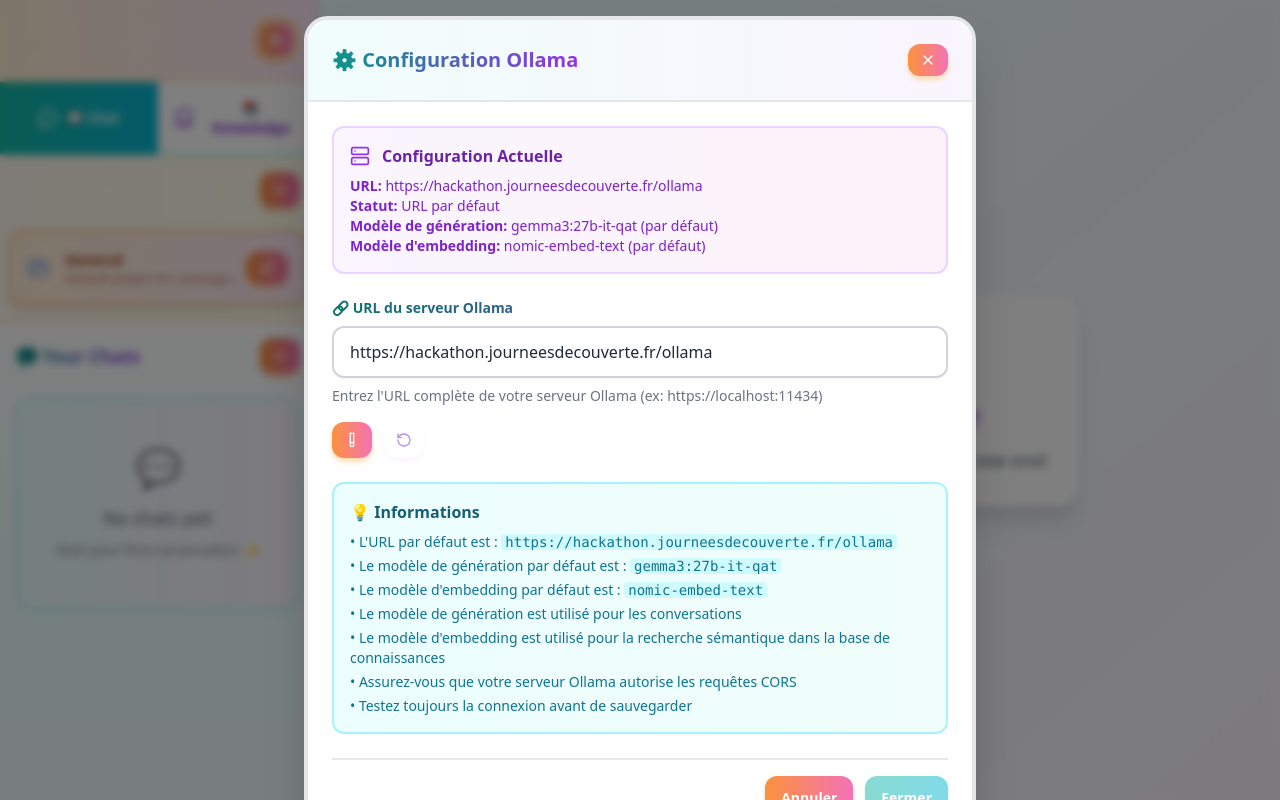
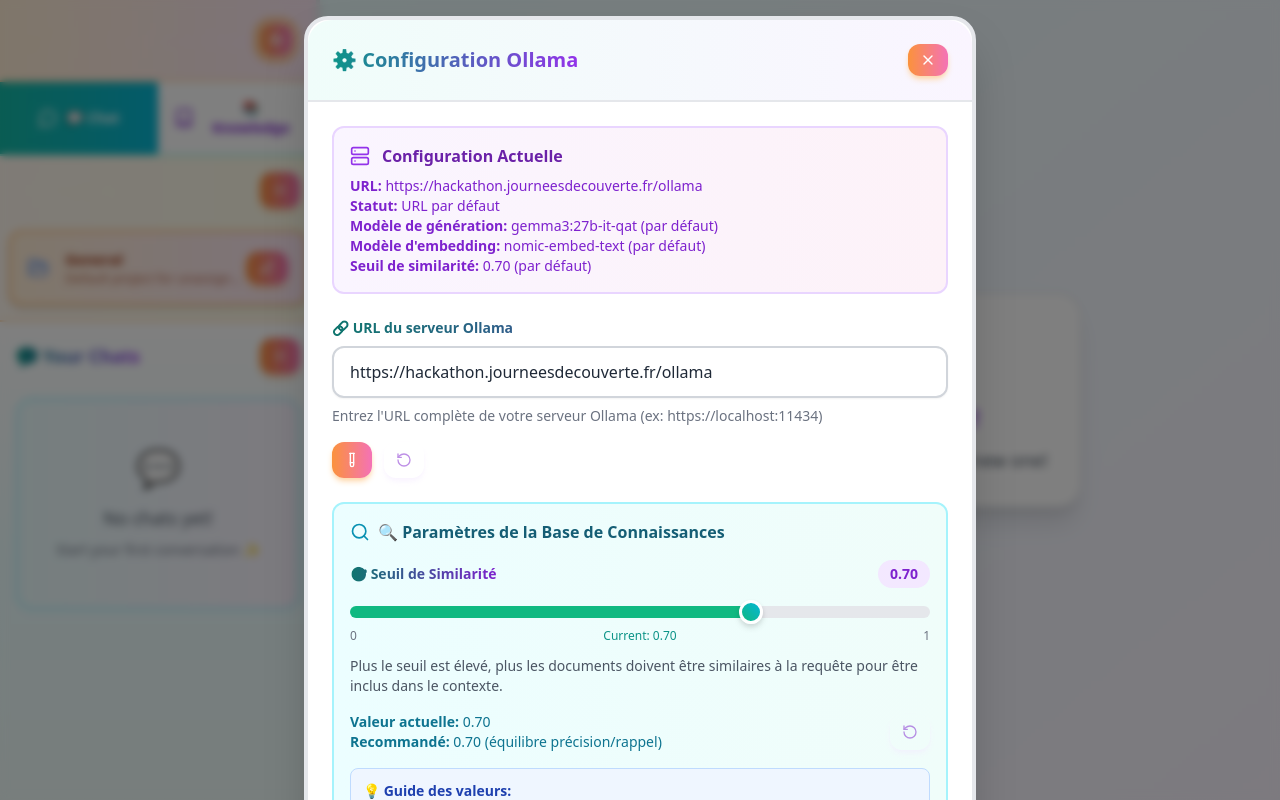
Before and after one commit to martinobettucci/hackathon-llm-chat, a React (Vite) app: page / in a window 1280 px wide. Both pictures are taken after a click on the button "Configuration Ollama". Built offline with nearby package versions, Linux system fonts and the light colour scheme; what ollama would draw is missing.

Commit message:
Add Similarity Threshold Slider Parameter

```diff
--- a/src/components/Settings/OllamaSettingsModal.tsx
+++ b/src/components/Settings/OllamaSettingsModal.tsx
@@ -1,8 +1,9 @@
 import React, { useState, useEffect } from 'react';
-import { Server, TestTube, RotateCcw, CheckCircle, XCircle, Loader2, Bot, Zap } from 'lucide-react';
+import { Server, TestTube, RotateCcw, CheckCircle, XCircle, Loader2, Bot, Zap, Search } from 'lucide-react';
 import { Modal } from '../UI/Modal';
 import { Input } from '../UI/Input';
 import { Button } from '../UI/Button';
+import { Slider } from '../UI/Slider';
 import { ModelSelector } from './ModelSelector';
 import {
   getCurrentOllamaHost,
@@ -21,6 +22,13 @@ import {
   getDefaultEmbeddingModel,
   OllamaService
 } from '../../services/ollama';
+import {
+  getSimilarityThreshold,
+  setSimilarityThreshold,
+  getDefaultSimilarityThreshold,
+  isUsingDefaultSimilarityThreshold,
+  resetSimilarityThreshold
+} from '../../services/settingsService';
 
 interface OllamaSettingsModalProps {
   isOpen: boolean;
@@ -37,6 +45,7 @@ export function OllamaSettingsModal({ isOpen, onClose }: OllamaSettingsModalProp
   const [customUrl, setCustomUrl] = useState('');
   const [selectedGenerationModelState, setSelectedGenerationModelState] = useState<string | null>(null);
   const [selectedEmbeddingModelState, setSelectedEmbeddingModelState] = useState<string | null>(null);
+  const [similarityThreshold, setSimilarityThresholdState] = useState(0.7);
   const [availableGenerationModels, setAvailableGenerationModels] = useState<string[]>([]);
   const [availableEmbeddingModels, setAvailableEmbeddingModels] = useState<string[]>([]);
   const [isTesting, setIsTesting] = useState(false);
@@ -48,9 +57,12 @@ export function OllamaSettingsModal({ isOpen, onClose }: OllamaSettingsModalProp
       const currentHost = getCurrentOllamaHost();
       const currentGenerationModel = getSelectedGenerationModel();
       const currentEmbeddingModel = getSelectedEmbeddingModel();
+      const currentSimilarityThreshold = getSimilarityThreshold();
+
       setCustomUrl(currentHost);
       setSelectedGenerationModelState(currentGenerationModel);
       setSelectedEmbeddingModelState(currentEmbeddingModel);
+      setSimilarityThresholdState(currentSimilarityThreshold);
       setTestResult(null);
       setHasUnsavedChanges(false);
       setAvailableGenerationModels([]);
@@ -65,6 +77,11 @@ export function OllamaSettingsModal({ isOpen, onClose }: OllamaSettingsModalProp
     setTestResult(null);
     setAvailableGenerationModels([]);
     setAvailableEmbeddingModels([]);
+  };
+
+  const handleSimilarityThresholdChange = (value: number) => {
+    setSimilarityThresholdState(value);
+    setHasUnsavedChanges(true);
   };
 
   const handleTestConnection = async () => {
@@ -131,10 +148,18 @@ export function OllamaSettingsModal({ isOpen, onClose }: OllamaSettingsModalProp
     clearSelectedEmbeddingModel();
   };
 
+  const handleResetSimilarityThresholdToDefault = () => {
+    const defaultThreshold = getDefaultSimilarityThreshold();
+    setSimilarityThresholdState(defaultThreshold);
+    resetSimilarityThreshold();
+    setHasUnsavedChanges(true);
+  };
+
   const handleSave = async () => {
     if (!customUrl.trim()) return;
 
     setOllamaHost(customUrl.trim());
+    setSimilarityThreshold(similarityThreshold);
     setHasUnsavedChanges(false);
 
     // Clear any previous test results when saving
@@ -146,8 +171,12 @@ export function OllamaSettingsModal({ isOpen, onClose }: OllamaSettingsModalProp
 
   const handleResetToDefault = () => {
     const defaultHost = getDefaultOllamaHost();
+    const defaultThreshold = getDefaultSimilarityThreshold();
+
     setCustomUrl(defaultHost);
+    setSimilarityThresholdState(defaultThreshold);
     setOllamaHost(defaultHost);
+    resetSimilarityThreshold();
     setHasUnsavedChanges(false);
     setTestResult(null);
     setAvailableGenerationModels([]);
@@ -184,6 +213,8 @@ export function OllamaSettingsModal({ isOpen, onClose }: OllamaSettingsModalProp
     return 'border-gray-300 bg-gray-50';
   };
 
+  const hasSettingsChanges = hasUnsavedChanges || (similarityThreshold !== getSimilarityThreshold());
+
   return (
     <Modal isOpen={isOpen} onClose={handleClose} title="⚙️ Configuration Ollama" size="lg">
       <div className="space-y-6">
@@ -204,6 +235,9 @@ export function OllamaSettingsModal({ isOpen, onClose }: OllamaSettingsModalProp
           </p>
           <p className="text-sm text-purple-700">
             <strong>Modèle d'embedding:</strong> {selectedEmbeddingModelState || `${getDefaultEmbeddingModel()} (par défaut)`}
+          </p>
+          <p className="text-sm text-purple-700">
+            <strong>Seuil de similarité:</strong> {similarityThreshold.toFixed(2)} {isUsingDefaultSimilarityThreshold() ? '(par défaut)' : '(personnalisé)'}
           </p>
         </div>
 
@@ -234,9 +268,9 @@ export function OllamaSettingsModal({ isOpen, onClose }: OllamaSettingsModalProp
               size="sm"
               icon={RotateCcw}
               onClick={handleResetToDefault}
-              disabled={isUsingDefaultHost() && !hasUnsavedChanges}
+              disabled={isUsingDefaultHost() && isUsingDefaultSimilarityThreshold() && !hasUnsavedChanges}
             >
-              Réinitialiser
+              Réinitialiser tout
             </Button>
           </div>
         </div>
@@ -259,6 +293,55 @@ export function OllamaSettingsModal({ isOpen, onClose }: OllamaSettingsModalProp
             </div>
           </div>
         )}
+
+        {/* Knowledge Base Settings */}
+        <div className="bg-gradient-to-r from-cyan-50 to-teal-50 rounded-xl p-4 border-2 border-cyan-200">
+          <div className="flex items-center space-x-2 mb-4">
+            <Search className="w-5 h-5 text-cyan-600" />
+            <h4 className="font-semibold text-cyan-800">🔍 Paramètres de la Base de Connaissances</h4>
+          </div>
+
+          <div className="space-y-4">
+            <Slider
+              label="🎯 Seuil de Similarité"
+              value={similarityThreshold}
+              onChange={handleSimilarityThresholdChange}
+              min={0}
+              max={1}
+              step={0.01}
+              hint="Plus le seuil est élevé, plus les documents doivent être similaires à la requête pour être inclus dans le contexte."
+            />
+
+            <div className="flex items-center justify-between text-sm">
+              <div className="text-cyan-700">
+                <p><strong>Valeur actuelle:</strong> {similarityThreshold.toFixed(2)}</p>
+                <p><strong>Recommandé:</strong> 0.70 (équilibre précision/rappel)</p>
+              </div>
+
+              <Button
+                variant="ghost"
+                size="sm"
+                icon={RotateCcw}
+                onClick={handleResetSimilarityThresholdToDefault}
+                disabled={isUsingDefaultSimilarityThreshold()}
+              >
+                Par défaut
+              </Button>
+            </div>
+
+            <div className="bg-blue-50 border border-blue-200 rounded-lg p-3">
+              <p className="text-blue-800 text-sm">
+                <strong>💡 Guide des valeurs:</strong>
+              </p>
+              <ul className="text-blue-700 text-xs mt-1 space-y-1">
+                <li>• <strong>0.80-1.00:</strong> Très strict - seuls les documents très similaires</li>
+                <li>• <strong>0.70-0.79:</strong> Équilibré - bon compromis (recommandé)</li>
+                <li>• <strong>0.50-0.69:</strong> Souple - plus de documents, moins de précision</li>
+                <li>• <strong>0.00-0.49:</strong> Très souple - beaucoup de bruit</li>
+              </ul>
+            </div>
+          </div>
+        </div>
 
         {/* Model Selection */}
         {testResult?.success && (
@@ -304,8 +387,10 @@ export function OllamaSettingsModal({ isOpen, onClose }: OllamaSettingsModalProp
             <li>• L'URL par défaut est : <code className="bg-cyan-100 px-1 rounded">{getDefaultOllamaHost()}</code></li>
             <li>• Le modèle de génération par défaut est : <code className="bg-cyan-100 px-1 rounded">{getDefaultGenerationModel()}</code></li>
             <li>• Le modèle d'embedding par défaut est : <code className="bg-cyan-100 px-1 rounded">{getDefaultEmbeddingModel()}</code></li>
+            <li>• Le seuil de similarité par défaut est : <code className="bg-cyan-100 px-1 rounded">{getDefaultSimilarityThreshold()}</code></li>
             <li>• Le modèle de génération est utilisé pour les conversations</li>
             <li>• Le modèle d'embedding est utilisé pour la recherche sémantique dans la base de connaissances</li>
+            <li>• Le seuil de similarité détermine quels documents sont inclus dans le contexte</li>
             <li>• Assurez-vous que votre serveur Ollama autorise les requêtes CORS</li>
             <li>• Testez toujours la connexion avant de sauvegarder</li>
           </ul>
@@ -318,9 +403,9 @@ export function OllamaSettingsModal({ isOpen, onClose }: OllamaSettingsModalProp
           </Button>
           <Button
             onClick={handleSave}
-            disabled={!customUrl.trim() || (!hasUnsavedChanges && !testResult?.success)}
+            disabled={!customUrl.trim() || (!hasSettingsChanges && !testResult?.success)}
           >
-            {hasUnsavedChanges ? 'Sauvegarder et tester' : 'Fermer'}
+            {hasSettingsChanges ? 'Sauvegarder et tester' : 'Fermer'}
           </Button>
         </div>
       </div>
--- /dev/null
+++ b/src/components/UI/Slider.tsx
@@ -0,0 +1,111 @@
+import React from 'react';
+
+interface SliderProps {
+  label: string;
+  value: number;
+  onChange: (value: number) => void;
+  min: number;
+  max: number;
+  step: number;
+  unit?: string;
+  hint?: string;
+  className?: string;
+}
+
+export function Slider({
+  label,
+  value,
+  onChange,
+  min,
+  max,
+  step,
+  unit = '',
+  hint,
+  className = ''
+}: SliderProps) {
+  const percentage = ((value - min) / (max - min)) * 100;
+
+  return (
+    <div className={`space-y-3 ${className}`}>
+      <div className="flex items-center justify-between">
+        <label className="block text-sm font-semibold text-transparent bg-gradient-to-r from-teal-700 to-purple-700 bg-clip-text">
+          {label}
+        </label>
+        <span className="text-sm font-bold text-purple-700 bg-purple-100 px-3 py-1 rounded-full">
+          {value.toFixed(2)}{unit}
+        </span>
+      </div>
+
+      <div className="relative">
+        <input
+          type="range"
+          min={min}
+          max={max}
+          step={step}
+          value={value}
+          onChange={(e) => onChange(parseFloat(e.target.value))}
+          className="
+            w-full h-3 bg-gradient-to-r from-gray-200 to-gray-300 rounded-lg appearance-none cursor-pointer
+            focus:outline-none focus:ring-4 focus:ring-teal-200
+            slider-thumb
+          "
+          style={{
+            background: `linear-gradient(to right,
+              #10b981 0%,
+              #10b981 ${percentage}%,
+              #e5e7eb ${percentage}%,
+              #e5e7eb 100%)`
+          }}
+        />
+
+        {/* Value indicators */}
+        <div className="flex justify-between text-xs text-gray-500 mt-1">
+          <span>{min}{unit}</span>
+          <span className="text-teal-600 font-medium">Current: {value.toFixed(2)}{unit}</span>
+          <span>{max}{unit}</span>
+        </div>
+      </div>
+
+      {hint && (
+        <p className="text-sm text-gray-600 font-medium mt-2">
+          {hint}
+        </p>
+      )}
+
+      <style jsx>{`
+        .slider-thumb::-webkit-slider-thumb {
+          appearance: none;
+          width: 24px;
+          height: 24px;
+          border-radius: 50%;
+          background: linear-gradient(45deg, #10b981, #06b6d4);
+          cursor: pointer;
+          border: 3px solid white;
+          box-shadow: 0 4px 6px rgba(0, 0, 0, 0.1), 0 2px 4px rgba(0, 0, 0, 0.06);
+          transition: all 0.2s ease;
+        }
+
+        .slider-thumb::-webkit-slider-thumb:hover {
+          transform: scale(1.1);
+          box-shadow: 0 6px 12px rgba(0, 0, 0, 0.15), 0 4px 8px rgba(0, 0, 0, 0.1);
+        }
+
+        .slider-thumb::-moz-range-thumb {
+          width: 24px;
+          height: 24px;
+          border-radius: 50%;
+          background: linear-gradient(45deg, #10b981, #06b6d4);
+          cursor: pointer;
+          border: 3px solid white;
+          box-shadow: 0 4px 6px rgba(0, 0, 0, 0.1), 0 2px 4px rgba(0, 0, 0, 0.06);
+          transition: all 0.2s ease;
+        }
+
+        .slider-thumb::-moz-range-thumb:hover {
+          transform: scale(1.1);
+          box-shadow: 0 6px 12px rgba(0, 0, 0, 0.15), 0 4px 8px rgba(0, 0, 0, 0.1);
+        }
+      `}</style>
+    </div>
+  );
+}
--- /dev/null
+++ b/src/services/settingsService.ts
@@ -0,0 +1,47 @@
+const SIMILARITY_THRESHOLD_KEY = 'similarity_threshold';
+const DEFAULT_SIMILARITY_THRESHOLD = 0.7;
+
+export function getSimilarityThreshold(): number {
+  try {
+    const stored = localStorage.getItem(SIMILARITY_THRESHOLD_KEY);
+    if (stored !== null) {
+      const parsed = parseFloat(stored);
+      if (!isNaN(parsed) && parsed >= 0 && parsed <= 1) {
+        return parsed;
+      }
+    }
+  } catch (error) {
+    console.error('Error getting similarity threshold:', error);
+  }
+  return DEFAULT_SIMILARITY_THRESHOLD;
+}
+
+export function setSimilarityThreshold(threshold: number): void {
+  try {
+    // Validate threshold is between 0 and 1
+    if (threshold < 0 || threshold > 1 || isNaN(threshold)) {
+      throw new Error('Similarity threshold must be between 0 and 1');
+    }
+    localStorage.setItem(SIMILARITY_THRESHOLD_KEY, threshold.toString());
+  } catch (error) {
+    console.error('Error setting similarity threshold:', error);
+    throw error;
+  }
+}
+
+export function getDefaultSimilarityThreshold(): number {
+  return DEFAULT_SIMILARITY_THRESHOLD;
+}
+
+export function isUsingDefaultSimilarityThreshold(): boolean {
+  const current = getSimilarityThreshold();
+  return current === DEFAULT_SIMILARITY_THRESHOLD;
+}
+
+export function resetSimilarityThreshold(): void {
+  try {
+    localStorage.removeItem(SIMILARITY_THRESHOLD_KEY);
+  } catch (error) {
+    console.error('Error resetting similarity threshold:', error);
+  }
+}
--- a/src/services/strategyEngine.ts
+++ b/src/services/strategyEngine.ts
@@ -11,6 +11,7 @@ import {
 } from '../schema';
 import { OllamaService } from './ollama';
 import { db } from '../utils/database';
+import { getSimilarityThreshold } from './settingsService';
 
 // Task status system
 export interface StrategyTask {
@@ -532,11 +533,14 @@ async function retrieveRelevantDocuments(
   userQuery: string,
   projectId: string,
   taskManager: StrategyTaskManager,
-  topK: number = 3,
-  similarityThreshold: number = 0.7
+  topK: number = 3
 ): Promise<{ documents: any[], contextInfo: string }> {
   try {
     taskManager.startTask('retrieve', 'Recherche de documents pertinents...');
+
+    // Get similarity threshold from settings
+    const similarityThreshold = getSimilarityThreshold();
+    taskManager.updateTaskMessage('retrieve', `Seuil de similarité: ${similarityThreshold.toFixed(2)}`);
 
     // Generate embeddings for the user query
     taskManager.updateTaskMessage('retrieve', 'Génération des embeddings de la requête...');
@@ -575,13 +579,13 @@ async function retrieveRelevantDocuments(
       .slice(0, topK);
 
     if (relevantDocuments.length === 0) {
-      taskManager.completeTask('retrieve', 'Aucun document pertinent trouvé');
+      taskManager.completeTask('retrieve', `Aucun document au-dessus du seuil ${similarityThreshold.toFixed(2)}`);
       return { documents: [], contextInfo: '' };
     }
 
     // Create context information
     const documentTitles = relevantDocuments.map(doc => `"${doc.item.title}"`);
-    const contextInfo = `Contexte augmenté avec : ${documentTitles.join(', ')} (${relevantDocuments.length} document${relevantDocuments.length > 1 ? 's' : ''})`;
+    const contextInfo = `Contexte augmenté avec : ${documentTitles.join(', ')} (${relevantDocuments.length} document${relevantDocuments.length > 1 ? 's' : ''}, seuil: ${similarityThreshold.toFixed(2)})`;
 
     taskManager.completeTask('retrieve', `${relevantDocuments.length} document(s) pertinent(s) trouvé(s)`);
 
--- a/src/types/index.ts
+++ b/src/types/index.ts
@@ -44,4 +44,5 @@ export interface AppSettings {
   selectedEmbeddingModel?: string;
   temperature: number;
   maxTokens: number;
+  similarityThreshold?: number;
 }
```
Also changed, not shown: src/utils/database.ts (+18 -1 lines).
